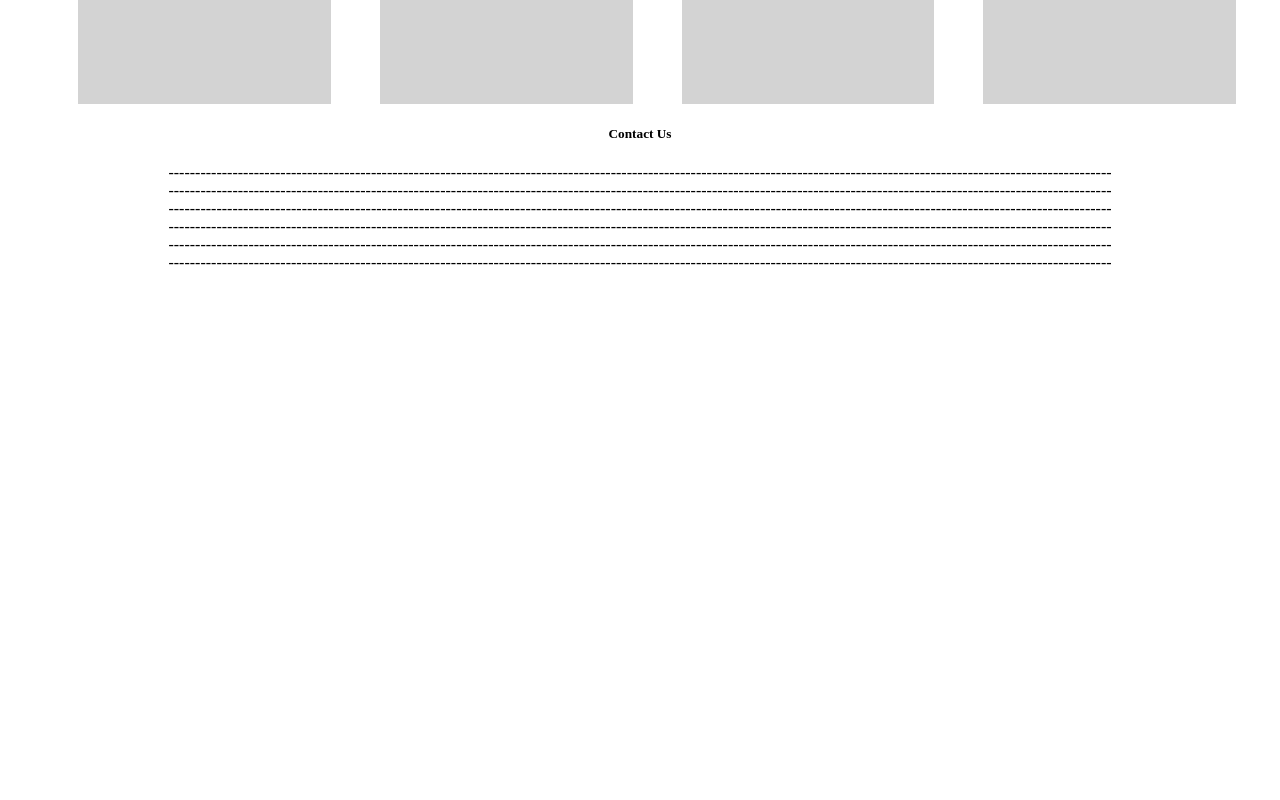
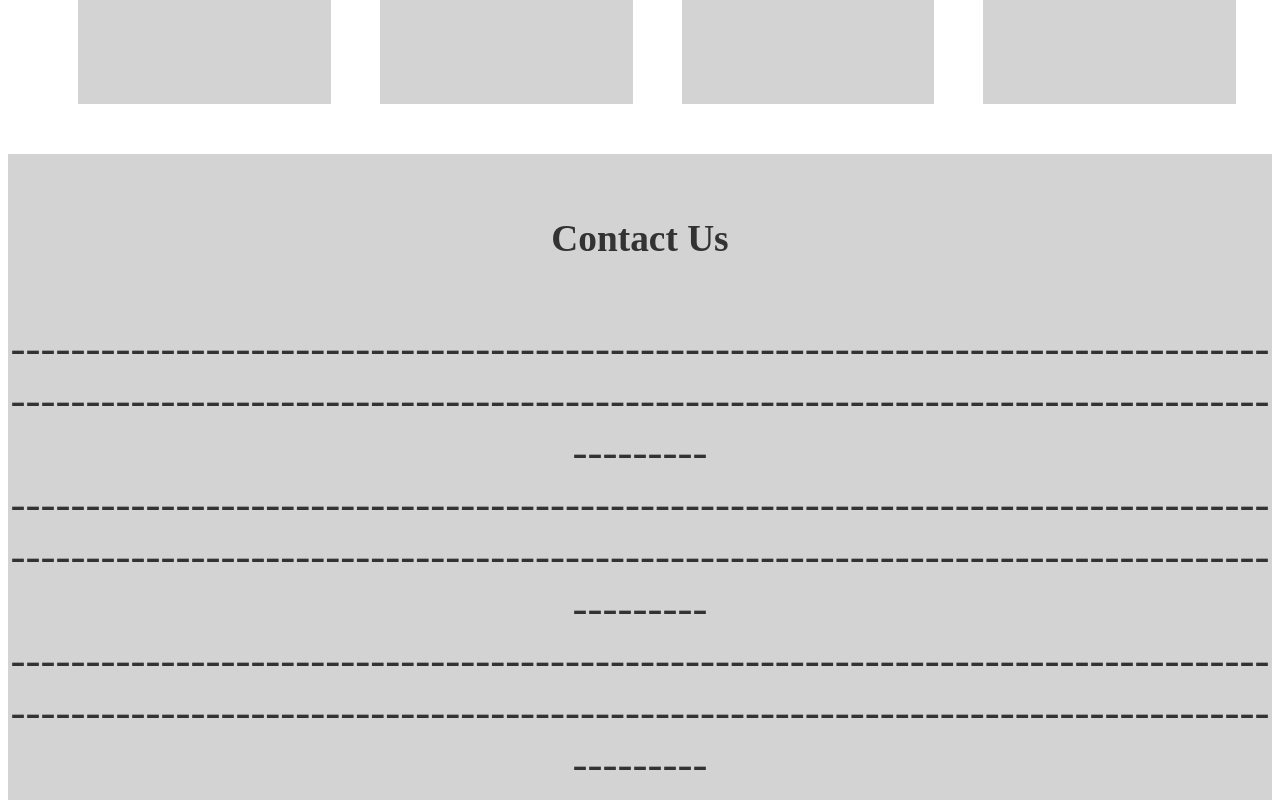
Before and after one commit to SnehaBirru/Alleviated, a plain HTML site: page index.html in a window 1280 px wide. Shown: the part 2020-2820 px from the top of the page. Before the commit the page ends 2300 px from the top, so only its background shows below. Drawn offline with Linux system fonts and the light colour scheme.

Commit message:
Update style.css

```diff
--- a/style.css
+++ b/style.css
@@ -208,3 +208,14 @@
     font-size: 45px;
     text-align: center;
   }
+
+  #section4 {
+    height: 1000px;
+    margin-top: 50px;
+    background-color: #D3D3D3;
+      padding-top: 0.5px;
+      background: #D3D3D3;
+      color: #333;
+      width: 100%;
+      font-size: 45px;
+    }
```
